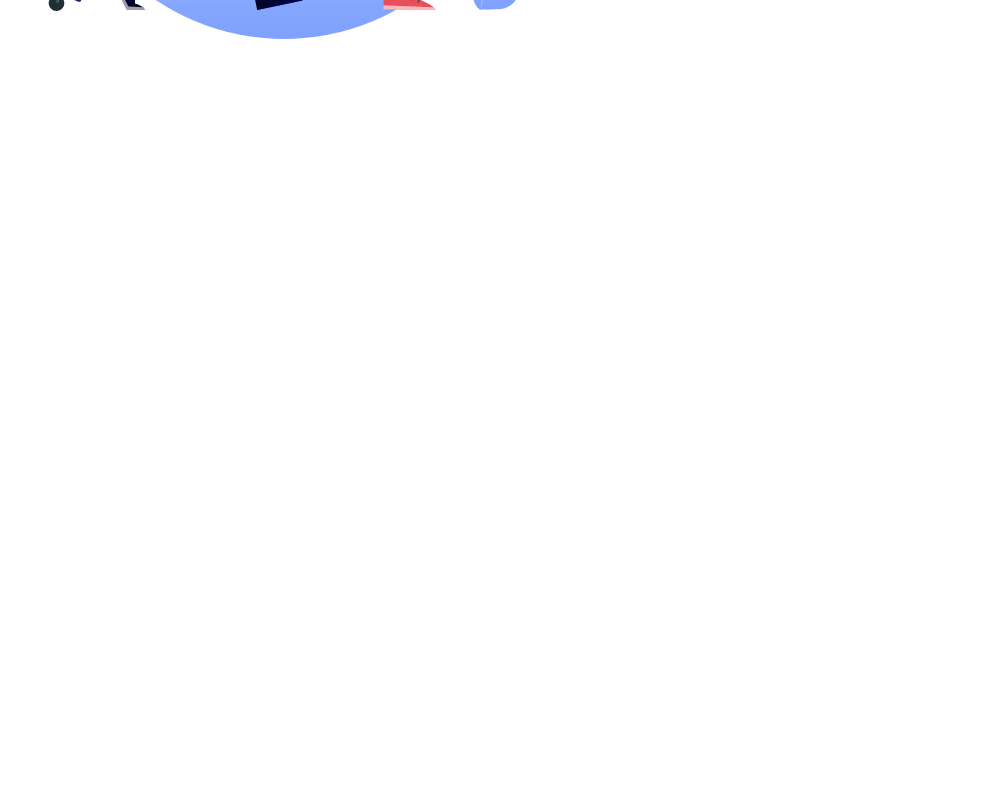
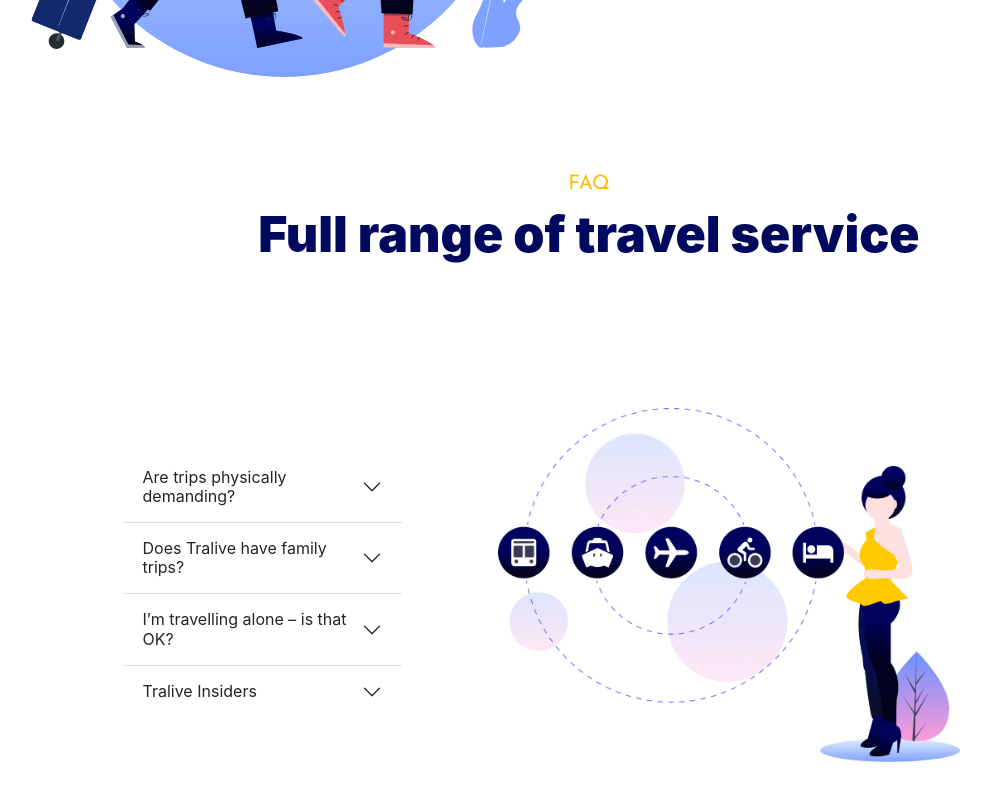
Before and after one commit to Md-Abdur-Raheem/tralive, a React (Create React App) app: page / in a window 1280 px wide. Shown: the part 1870-2670 px from the top of the page, without its empty margins (51-1042 px from the left). Before the commit the page ends 2004 px from the top, so only its background shows below. Built offline with nearby package versions, Linux system fonts and the light colour scheme; no server answers.

Commit message:
FAQ section added

```diff
--- a/src/Pages/Home/Banner/Banner.css
+++ b/src/Pages/Home/Banner/Banner.css
@@ -42,7 +42,6 @@
 .hero-btn:hover{
     background-color: #f6c103;
     color: white;
-    border: 1px solid #f6c103;
     transition: background-color 1s ease;
 }
 
--- a/src/Pages/Home/Destinations/Destinations.css
+++ b/src/Pages/Home/Destinations/Destinations.css
@@ -3,5 +3,6 @@
     overflow-x: scroll;
 }
 .destination-sub-title{
+    font-family: "Josefin Sans", sans-serif;
     color: #f6c103;
 }
--- a/src/Pages/Home/Destinations/Destinations.js
+++ b/src/Pages/Home/Destinations/Destinations.js
@@ -1,7 +1,7 @@
 import React from 'react';
 import { useEffect } from 'react';
 import { useState } from 'react';
-import { Container, Row } from 'react-bootstrap';
+import { Container, Row, Spinner } from 'react-bootstrap';
 import Destination from '../Destination/Destination';
 import './Destinations.css'
 
@@ -18,11 +18,13 @@ const Destinations = () => {
             <h5 className="destination-sub-title">Check our best promotional tour</h5>
             <h1 className="hero-title">Our destinations</h1>
             <div className="destination-container">
-                <Row  className="p-5 m-0 flex-nowrap">
                 {
-                    destinations.map(destination => <Destination key = {destination.id} destination = {destination}></Destination>)
+                    destinations.length ? <Row className="p-5 m-0 flex-nowrap">
+
+                   { destinations.map(destination => <Destination key = {destination.id} destination = {destination}></Destination>) }
+
+                    </Row>  : <Spinner className="my-5" animation="grow" />
                 }
-                </Row>
         </div>
         </Container>
     );
--- /dev/null
+++ b/src/Pages/Home/FAQ/FAQ.css
@@ -0,0 +1,63 @@
+.accordion-container{
+    width: 25%;
+}
+.faq-img{
+    width: 50%;
+}
+/* ----------Media Query---------- */
+
+/* Media query for extra small device */
+@media only screen and (max-width:575px) {
+    .faq-container{
+        flex-direction: column-reverse;
+    }
+    .faq-img{
+        width: 100%;
+    }
+    .accordion-container{
+    width: 100%;
+    }
+}
+
+/* Media query for small device */
+@media only screen and (min-width:576px) and (max-width:767px) {
+
+    /* Common Styles */
+
+}
+
+
+/* Media query for medium device */
+@media only screen and (min-width:768px) and (max-width:991px) {
+    .accordion-container{
+        width: 100%;
+    }
+}
+
+/* Media query for large device */
+@media only screen and (min-width:992px) and (max-width:1199px) {
+
+    /* Common Styles */
+
+}
+
+/* Media query for extra large device */
+@media only screen and (min-width:1200px) and (max-width:1399px) {
+
+    /* Common Styles */
+
+}
+
+/* Media query for extra extra large device */
+@media only screen and (min-width:1400px) and (max-width:2000px) {
+    .banner-container{
+        height: 80vw;
+    }
+}
+
+/* Media query for extra extra large device */
+@media only screen and (min-width:2001px) {
+    .banner-container{
+        height: 50vw;
+    }
+}
--- /dev/null
+++ b/src/Pages/Home/FAQ/FAQ.js
@@ -0,0 +1,48 @@
+import React from 'react';
+import './FAQ.css';
+import faqImg from '../../../media/full.png'
+import { Accordion } from 'react-bootstrap';
+
+const FAQ = () => {
+    return (
+        <div className="h-100">
+            <h5 className="destination-sub-title">FAQ</h5>
+            <h1 className="hero-title">Full range of travel service</h1>
+             <div className="faq-container container d-lg-flex align-items-center justify-content-center my-5">
+            <div className="accordion-container h-100">
+            <Accordion flush>
+                <Accordion.Item eventKey="0">
+                    <Accordion.Header>Are trips physically demanding?</Accordion.Header>
+                    <Accordion.Body>
+                    Want to lie in a hammock and not move until cocktail hour? We’ve got a trip for that. Want to power up the side of mountain at high altitude? We’ve also got a trip for that. To determine what type of trip suits you best, each of our trips comes with a Physical Rating to let you know how physically demanding it is… or isn’t.
+                    </Accordion.Body>
+                </Accordion.Item>
+                <Accordion.Item eventKey="1">
+                    <Accordion.Header>Does Tralive have family trips? </Accordion.Header>
+                    <Accordion.Body>
+                    Tralive offers a wide range of Family Adventures around the globe. The minimum age (for Family trips) varies depending on destination, and Tralive has set minimum ages to ensure that the included activities suit each age range. Additionally, you’ll notice that some of the more adventurous destinations have a higher minimum age.
+                    </Accordion.Body>
+                </Accordion.Item>
+                <Accordion.Item eventKey="2">
+                    <Accordion.Header>I’m travelling alone – is that OK?</Accordion.Header>
+                    <Accordion.Body>
+                    This is the beauty of the Tralive style of travel: many of our travellers join because they are travelling solo and want to meet and share experiences with like-minded people.
+                    </Accordion.Body>
+                </Accordion.Item>
+                <Accordion.Item eventKey="3">
+                    <Accordion.Header>Tralive Insiders</Accordion.Header>
+                    <Accordion.Body>
+                    <b>Tralive Insiders</b> is an exclusive community of travellers that, if you’ve already travelled with us, you’re already part of. Every now and then, you’ll receive email updates packed with competitions, partner offers, Insiders-only previews of sales and, best of all, you’ll be one of the first to hear about new trips.
+                    </Accordion.Body>
+                </Accordion.Item>
+            </Accordion>
+            </div>
+            {/* <div className="w-75 h-100"> */}
+                <img className="faq-img m-lg-5 p-lg-5 mt-sm-5" src={faqImg} alt="" />
+            {/* </div> */}
+        </div>
+       </div>
+    );
+};
+
+export default FAQ;
--- a/src/Pages/Home/Home.js
+++ b/src/Pages/Home/Home.js
@@ -1,6 +1,7 @@
 import React from 'react';
 import Banner from './Banner/Banner';
 import Destinations from './Destinations/Destinations';
+import FAQ from './FAQ/FAQ';
 import GetReady from './GetReady/GetReady';
 import './Home.css'
 
@@ -10,6 +11,7 @@ const Home = () => {
             <Banner></Banner>
             <Destinations></Destinations>
             <GetReady></GetReady>
+            <FAQ></FAQ>
         </div>
     );
 };
```
